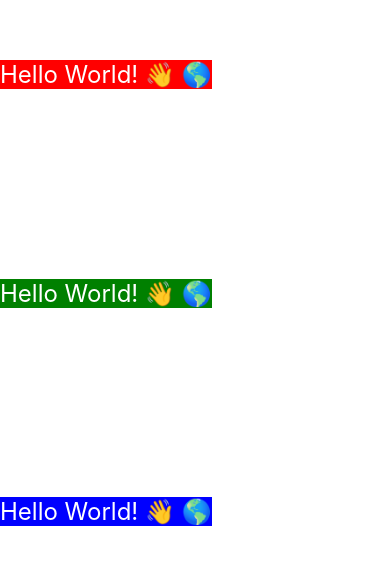
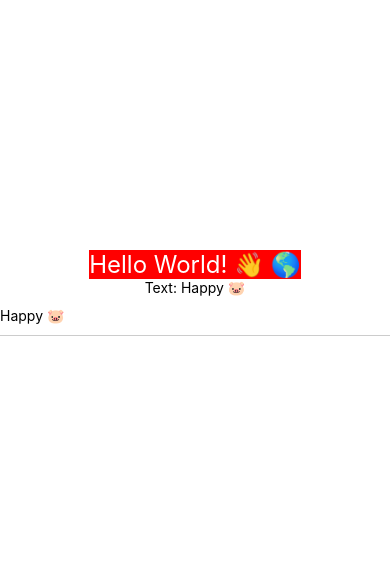
Before and after one commit to zearkiatos/hello-react-native-app, a React Native app: screen / in a window 390 px wide. Shown: the part 129-694 px from the top of the page. Built offline with nearby package versions, Linux system fonts and the light colour scheme.

Commit message:
Component TextInput

```diff
--- a/App.js
+++ b/App.js
@@ -1,38 +1,52 @@
-import { StatusBar } from 'expo-status-bar';
-import React from 'react';
-import { StyleSheet, View } from 'react-native';
-import Greeting from './src/components/Greeting';
+import { StatusBar } from "expo-status-bar";
+import React, { useState } from "react";
+import { StyleSheet, View, Text, TextInput, Dimensions } from "react-native";
+import Greeting from "./src/components/Greeting";
+
+const width = Dimensions.get("window").width;
 
 export default function App() {
+  const [text, setText] = useState('Happy 🐷');
   return (
     <View style={styles.container}>
-      <Greeting text='Hello World! 👋 🌎' style={[styles.text, styles.red]} />
-      <Greeting text='Hello World! 👋 🌎' style={[styles.text, styles.green]}  />
-      <Greeting text='Hello World! 👋 🌎' style={[styles.text, styles.blue]}  />
+      <Greeting text="Hello World! 👋 🌎" style={[styles.text, styles.red]} />
+      <Text>Text: {text}</Text>
+      <TextInput
+        style={styles.input}
+        placeholder="Write Here"
+        onChangeText={t => setText(t)}
+        defaultValue={text}
+      />
       <StatusBar style="auto" />
     </View>
   );
 }
 
 const styles = StyleSheet.create({
+  input: {
+    height: 40,
+    borderBottomColor: "#ccc",
+    borderBottomWidth: 1,
+    width: "100%",
+  },
   text: {
-      fontSize: 24,
-      color: 'white',
+    fontSize: 24,
+    color: "white",
   },
   red: {
-    backgroundColor: 'red'
+    backgroundColor: "red",
   },
   green: {
-    backgroundColor: 'green'
+    backgroundColor: "green",
   },
   blue: {
-    backgroundColor: 'blue'
+    backgroundColor: "blue",
   },
   container: {
     flex: 1,
-    flexDirection: 'column',
-    backgroundColor: '#fff',
-    alignItems: 'baseline',
-    justifyContent: 'space-evenly',
+    flexDirection: "column",
+    backgroundColor: "#fff",
+    alignItems: "center",
+    justifyContent: "center",
   },
 });
--- a/src/components/Greeting/index.js
+++ b/src/components/Greeting/index.js
@@ -1,5 +1,5 @@
 import React, { useState } from 'react';
-import { Text, StyleSheet, View } from 'react-native';
+import { Text } from 'react-native';
 
 const Greeting = (props) => {
     const [text, setText] = useState(props.text);
```
